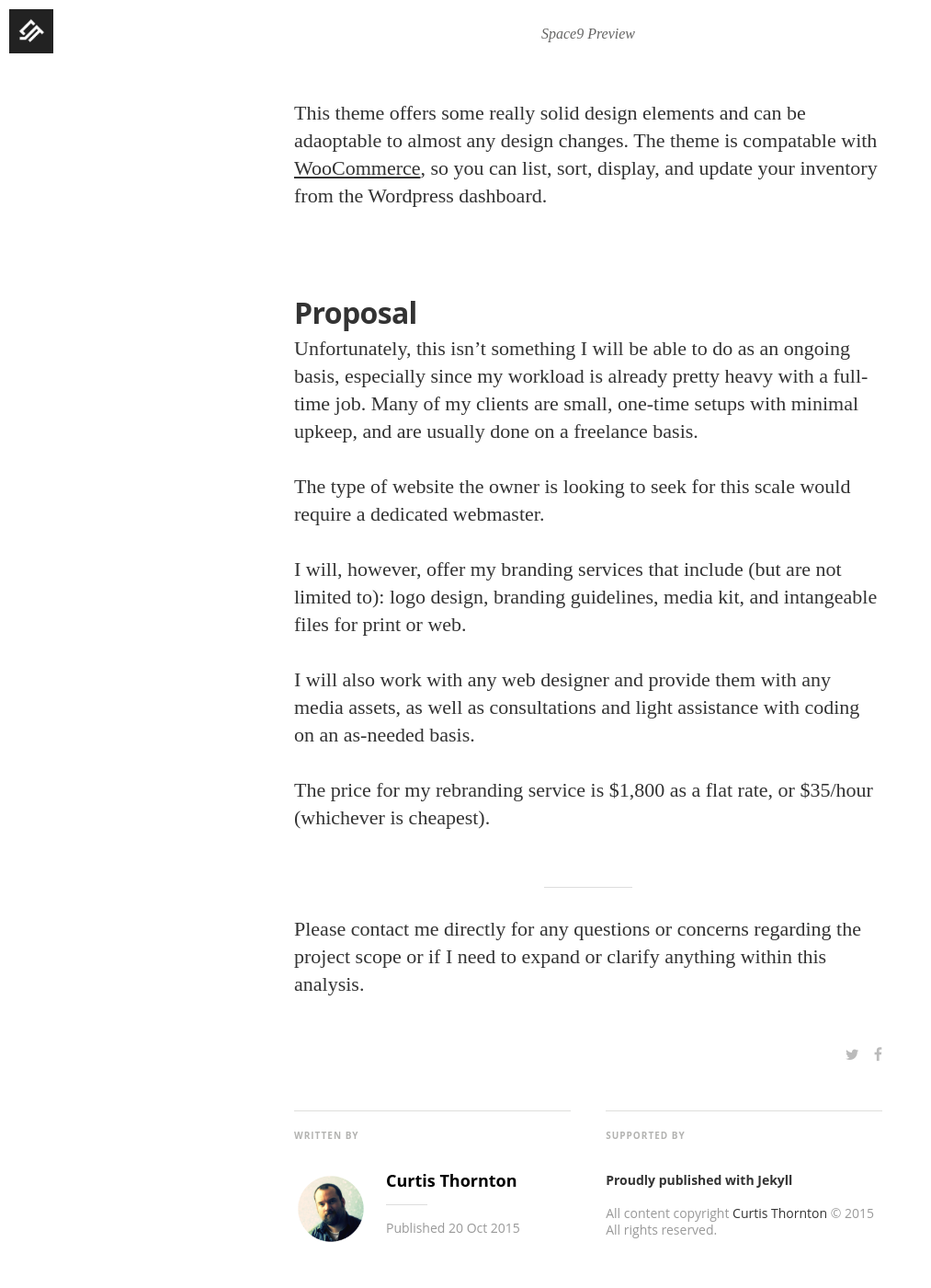
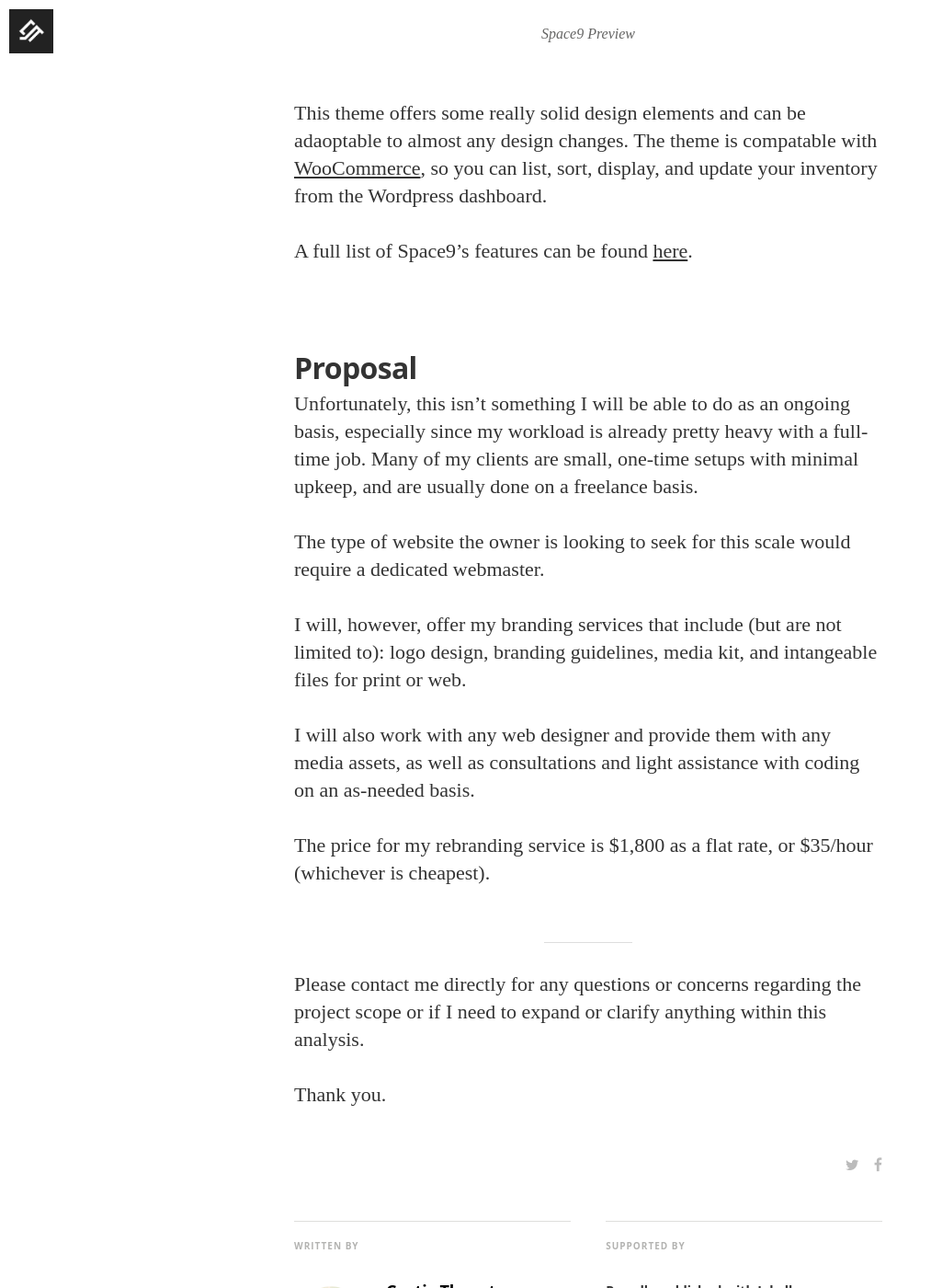
Before and after one commit to curtisthornton/curtisthornton.github.io, a Jekyll site: the page built from _posts/2015-10-20-bigtex-analysis.markdown, in a window 1280 px wide and 1400 px high, scrolled down 5032 px. Shown: the whole window at 92% size, without its empty margins (0-1013 px from the left). Built offline with Jekyll 4.4.1, drawn with Linux system fonts in a browser that asks for light colours; nearby versions of some CDN libraries; some web fonts are replaced; Markdown is read by kramdown in place of the engine named in the settings.

Commit message:
Update 2015-10-20-bigtex-analysis.markdown

```diff
--- a/_posts/2015-10-20-bigtex-analysis.markdown
+++ b/_posts/2015-10-20-bigtex-analysis.markdown
@@ -56,6 +56,8 @@ My recommended Wordpress-based site would be [Space9](http://www.cssigniter.com/
 
 This theme offers some really solid design elements and can be adaoptable to almost any design changes. The theme is compatable with [WooCommerce](http://www.woothemes.com/woocommerce/), so you can list, sort, display, and update your inventory from the Wordpress dashboard.
 
+A full list of Space9's features can be found [here](http://www.cssigniter.com/ignite/themes/space9/).
+
 # Proposal
 Unfortunately, this isn't something I will be able to do as an ongoing basis, especially since my workload is already pretty heavy with a full-time job. Many of my clients are small, one-time setups with minimal upkeep, and are usually done on a freelance basis.
 
@@ -70,3 +72,5 @@ The price for my rebranding service is $1,800 as a flat rate, or $35/hour (which
 ---
 
 Please contact me directly for any questions or concerns regarding the project scope or if I need to expand or clarify anything within this analysis.
+
+Thank you.
```
